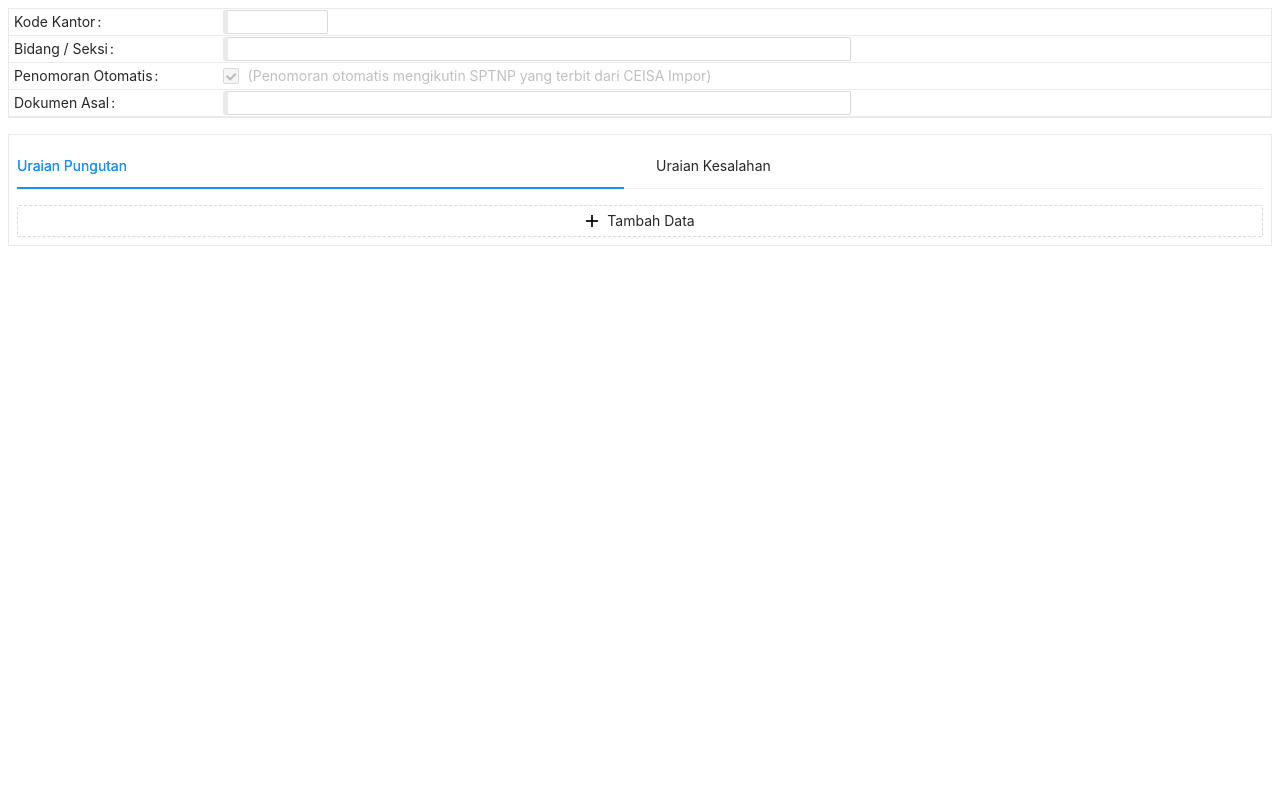
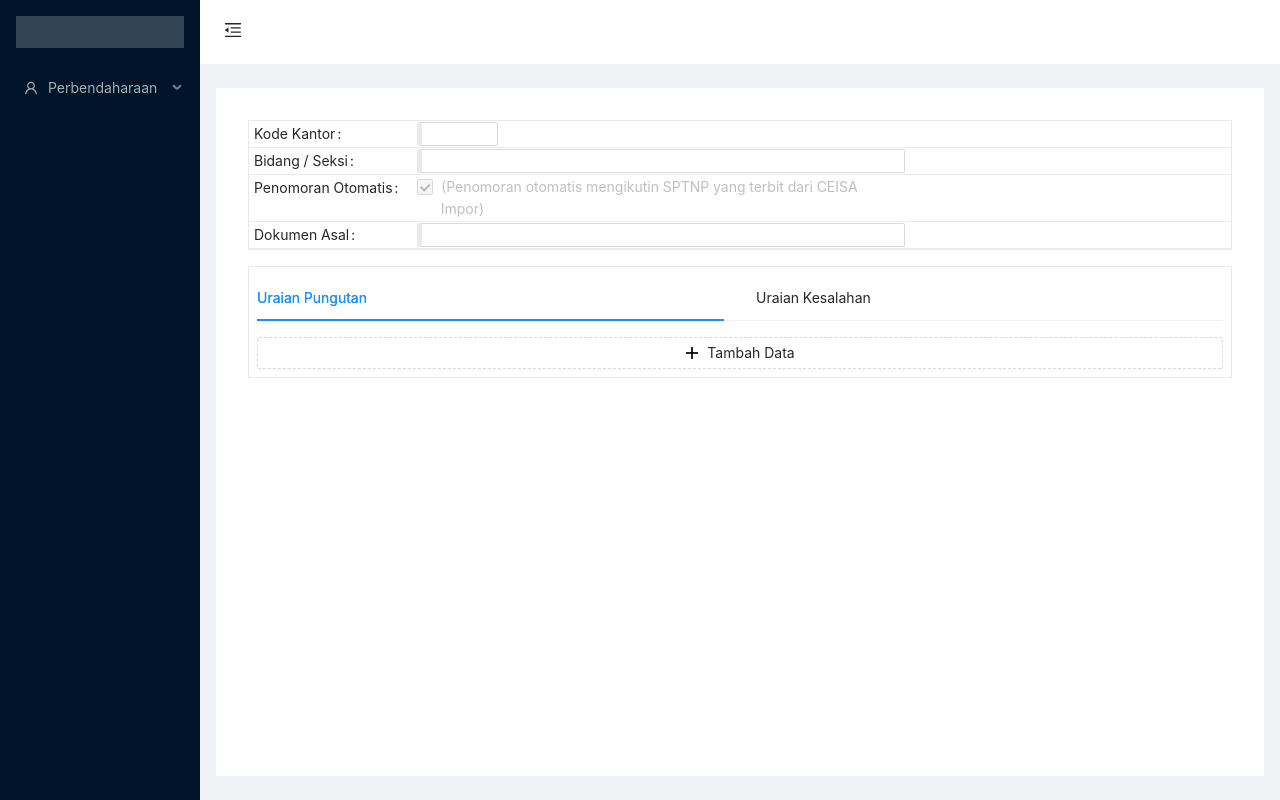
Before and after one commit to mannisar/SAPP-Beta, a React (Create React App) app: page /Perekaman in a window 1280 px wide. Built offline with nearby package versions, Linux system fonts and the light colour scheme.

Commit message:
routesss

```diff
--- a/src/App.js
+++ b/src/App.js
@@ -3,13 +3,27 @@ import './App.css';
 
 // @import pages
 import Perbendaharaan from './pages/perbendaharaan';
-import { BrowseDokumenPiutang, RekamDokumenPiutang } from './pages/perbendaharaan/dashboard';
+import { RekamDokumenPiutang } from './pages/perbendaharaan/dashboard';
+
+const appRoutes = [
+  {
+    name: "RekamDokumenPiutang",
+    component: RekamDokumenPiutang,
+    exact: true,
+    path: "/Perekaman"
+  },
+  {
+    name: "Perbendaharaan",
+    component: Perbendaharaan,
+    exact: true,
+    path: "/"
+  }
+];
 
 function App() {
   return (
     <Router>
-      <Route exact path="/" component={Perbendaharaan} />
-      <Route path="/Perekaman" component={RekamDokumenPiutang} />
+      {appRoutes.map(route => <Route key={route.name} {...route} />)}
     </Router>
   )
 }
--- a/src/pages/perbendaharaan/dashboard/BrowseDokumenPiutang/index.js
+++ b/src/pages/perbendaharaan/dashboard/BrowseDokumenPiutang/index.js
@@ -15,6 +15,7 @@ import Timeline from "./Timeline";
 import History from "./History";
 import MutasiDokumen from "./MutasiDokumen";
 // const { Content } = Layout
+import Header from '../../header';
 
 export default function BrowseDokumenPiutang() {
   const [showModal, setModal] = useState(false);
@@ -193,6 +194,7 @@ export default function BrowseDokumenPiutang() {
   ];
   return (
     <Layout>
+      <Header />
       <Modal
         title={contentModal.jenis_dokumen}
         visible={showModal}
--- a/src/pages/perbendaharaan/dashboard/RekamDokumenPiutang/index.js
+++ b/src/pages/perbendaharaan/dashboard/RekamDokumenPiutang/index.js
@@ -1,10 +1,69 @@
-import { React, Layout, Row, Col, Form, Input, Button, Space, Checkbox, Tabs, Descriptions, MinusCircleOutlined, PlusOutlined } from '../../libraries/dependencies';
+import {
+    React,
+    Layout,
+    Row,
+    Col,
+    Form,
+    Input,
+    Button,
+    Space,
+    Checkbox,
+    Tabs,
+    Descriptions,
+    MinusCircleOutlined,
+    PlusOutlined,
+    MenuUnfoldOutlined,
+    MenuFoldOutlined,
+    useHistory,
+    useState,
+    Menu,
+    UserOutlined
+} from '../../libraries/dependencies';
 
 const { TabPane } = Tabs;
+const { Header, Sider, Content } = Layout;
+const { SubMenu } = Menu;
 
 function RekamDokumenPiutang() {
+    const [state, setState] = useState({
+        collapsed: false
+    })
+
+    const toggle = () => {
+        setState({ collapsed: !state.collapsed })
+    };
+
+    let history = useHistory();
+    const handleNavigate = () => {
+        history.push('/')
+    };
+
     const newLocal = 'checkbox-group';
     return (
+        <Layout style={{ minHeight: '100vh' }}>
+            <Sider trigger={null} collapsible collapsed={state.collapsed}>
+                <div className="logo" />
+                <Menu theme="dark" mode="inline" defaultSelectedKeys={['0']}>
+                    <SubMenu key="sub1" icon={<UserOutlined />} title="Perbendaharaan">
+                        <Menu.Item key="1" onClick={handleNavigate}>Dashboard</Menu.Item>
+                    </SubMenu>
+                </Menu>
+            </Sider>
+            <Layout className="site-layout">
+                <Header className="site-layout-background" style={{ padding: 0 }}>
+                    {React.createElement(state.collapsed ? MenuUnfoldOutlined : MenuFoldOutlined, {
+                        className: 'trigger',
+                        onClick: toggle,
+                    })}
+                </Header>
+                <Content
+                    className="site-layout-background"
+                    style={{
+                        margin: '24px 16px',
+                        padding: 24,
+                        minHeight: 280,
+                    }}
+                >
                     <Layout>
                         <Row>
                             <Col span={24} style={{ backgroundColor: 'white', padding: 8 }}>
@@ -84,7 +143,10 @@ function RekamDokumenPiutang() {
                             </Col>
                         </Row>
                     </Layout>
-    )
+                </Content>
+            </Layout>
+        </Layout>
+    );
 }
 
 export default RekamDokumenPiutang;
--- a/src/pages/perbendaharaan/header/index.js
+++ b/src/pages/perbendaharaan/header/index.js
@@ -1,10 +1,13 @@
-import { React, Input, Select, Row, Col, Button, PrinterFilled, PlusOutlined } from '../libraries/dependencies';
+import { React, Input, Select, Row, Col, Button, PrinterFilled, PlusOutlined, useHistory } from '../libraries/dependencies';
 
 const { Option } = Select;
 const { Search } = Input;
 
 function Head() {
-
+    let history = useHistory();
+    const handleNavigate = () => {
+        history.push('/Perekaman')
+    };
     return (
         <Row justify='start' style={{ backgroundColor: 'gray', padding: 8 }}>
             <Col span={8}>
@@ -23,7 +26,7 @@ function Head() {
                 </div>
             </Col>
             <Col span={4}>
-                <Button type="danger" icon={<PlusOutlined />} size={'middle'} />
+                <Button type="danger" icon={<PlusOutlined />} size={'middle'} onClick={handleNavigate} />
                 <Button type="info" icon={<PrinterFilled />} size={'middle'} style={{ marginLeft: 8 }} />
             </Col>
         </Row>
--- a/src/pages/perbendaharaan/index.js
+++ b/src/pages/perbendaharaan/index.js
@@ -1,41 +1,46 @@
 import {
     React,
     Layout,
+    Menu,
     MenuUnfoldOutlined,
     MenuFoldOutlined,
+    useHistory,
+    UserOutlined,
+    useState
 } from './libraries/dependencies';
 import { BrowseDokumenPiutang } from './dashboard';
 
 const { Header, Sider, Content } = Layout;
+const { SubMenu } = Menu;
 
-class Perbendaharaan extends React.Component {
-    state = {
-        collapsed: false,
+function Perbendaharaan() {
+    const [state, setState] = useState({
+        collapsed: false
+    })
+
+    const toggle = () => {
+        setState({ collapsed: !state.collapsed })
     };
 
-    toggle = () => {
-        this.setState({
-            collapsed: !this.state.collapsed,
-        });
+    let history = useHistory();
+    const handleNavigate = () => {
+        history.push('/')
     };
-
-    render() {
-        console.log(this.props)
     return (
         <Layout style={{ minHeight: '100vh' }}>
-                <Sider trigger={null} collapsible collapsed={this.state.collapsed}>
+            <Sider trigger={null} collapsible collapsed={state.collapsed}>
                 <div className="logo" />
-                    {/* <Menu theme="dark" mode="inline" defaultSelectedKeys={['0']}>
+                <Menu theme="dark" mode="inline" defaultSelectedKeys={['0']}>
                     <SubMenu key="sub1" icon={<UserOutlined />} title="Perbendaharaan">
-                            <Menu.Item key="1"><Link to="/Browse" />Dashboard</Menu.Item>
+                        <Menu.Item key="1" onClick={handleNavigate}>Dashboard</Menu.Item>
                     </SubMenu>
-                    </Menu> */}
+                </Menu>
             </Sider>
             <Layout className="site-layout">
                 <Header className="site-layout-background" style={{ padding: 0 }}>
-                        {React.createElement(this.state.collapsed ? MenuUnfoldOutlined : MenuFoldOutlined, {
+                    {React.createElement(state.collapsed ? MenuUnfoldOutlined : MenuFoldOutlined, {
                         className: 'trigger',
-                            onClick: this.toggle,
+                        onClick: toggle,
                     })}
                 </Header>
                 <Content
@@ -52,6 +57,5 @@ class Perbendaharaan extends React.Component {
         </Layout>
     );
 }
-}
 
 export default Perbendaharaan;
```
Lines whose indentation alone changed are shown as unchanged.
